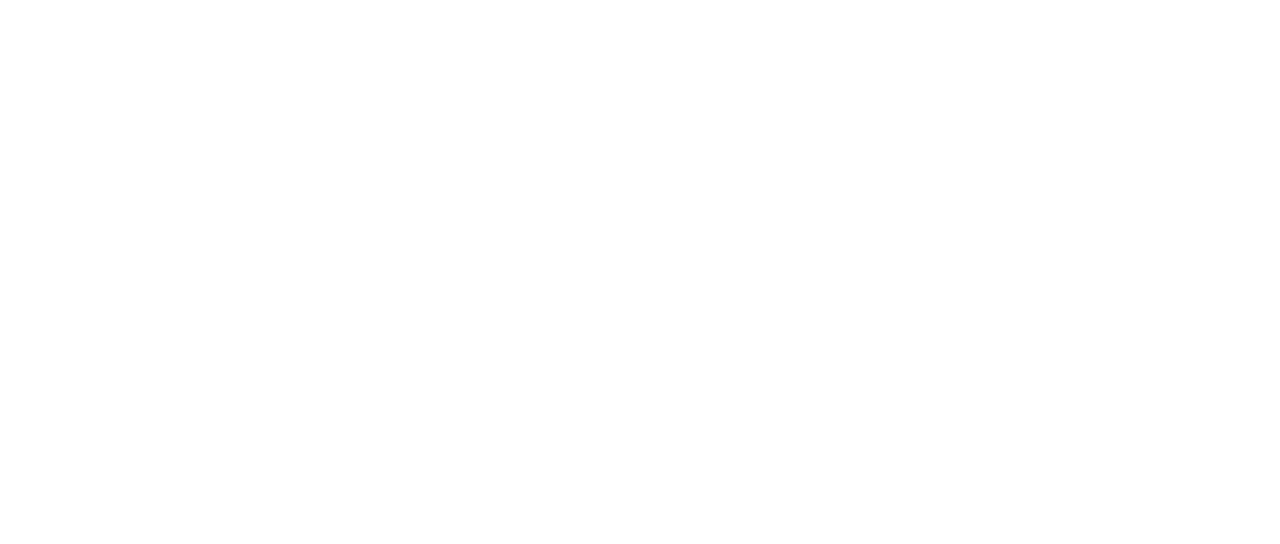
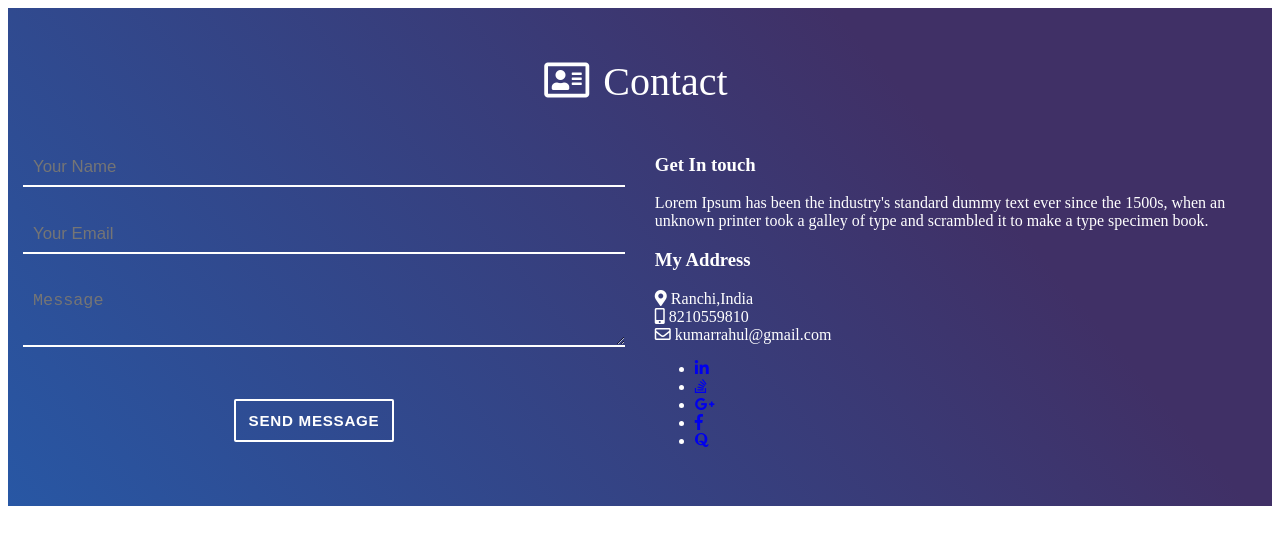
Before and after one commit to RAHULKUMARNATHU/Learning-CSS, a plain HTML site: page Gradient/index.html in a window 1280 px wide. Drawn offline with Linux system fonts and the light colour scheme.

Commit message:
final commit for index

```diff
--- a/Gradient/index.html
+++ b/Gradient/index.html
@@ -0,0 +1,91 @@
+<!DOCTYPE html>
+<html lang="en">
+<head>
+    <meta charset="UTF-8">
+    <meta http-equiv="X-UA-Compatible" content="IE=edge">
+    <meta name="viewport" content="width=device-width, initial-scale=1.0">
+    <title>Contact-Section</title>
+    <link rel="stylesheet" type="text/css" href="style.css">
+    <link rel = "stylesheet" href="https://use.fontawesome.com/releases/v5.7.1/css/all.css" integrity="sha384-fnmOCqbTlWIlj8LyTjo7mOUStjsKC4pOpQbqyi7RrhN7udi9RwhKkMHpvLbHG9Sr" crossorigin="anonymous">
+</head>
+<body>
+  <section id ="contact">
+    <h1 class="section-heading mb50px">
+        <span>
+            <i class="far fa-address-card"></i>
+        </span>
+        <span>Contact</span>
+    </h1>
+    <div id="contact-container">
+        <div id="contact-form-container">
+            <form id = "contact-form">
+                <input id ="input-name" name="input-name" type="text" placeholder = "Your Name">
+                <input id ="input-email" name="input-email" type="email" placeholder = "Your Email">
+                <textarea id="input-message" name="input-message" rows="2" cols=40 placeholder="Message"></textarea>
+                <button class="sub-btn" type = "submit">SEND MESSAGE</button>
+            </form>
+            </div>
+            <div id ="my-details-container">
+                <h3> Get In touch </h3>
+
+                <p> Lorem Ipsum has been the industry's
+                    standard dummy text ever since the 1500s,
+                     when an unknown printer took a galley of
+                     type and scrambled it
+                    to make a type specimen book. </p>
+            <h3>My Address </h3>
+    <div class ="my-details-info-container">
+        <i class="fas fa-map-marker-alt"></i>
+               <span>Ranchi,India</span>
+    </div>
+    <div class="my-details-info-container">
+        <i class="fas fa-mobile-alt"></i>
+        <span>8210559810</span>
+    </div>
+    <div class="my-details-info-container">
+        <i class="far fa-envelope"></i>
+        <span>kumarrahul@gmail.com</span>
+    </div>
+
+    <div class="text-center social-icons">
+
+        <ul class="horizontal-list">
+
+            <li>
+                <a href="https://www.linkedin.com/in/rahul-kumar-a85a9a202/">
+                    <i class="fab fa-linkedin-in"></i>
+                </a>
+            </li>
+
+            <li>
+                <a href="#" target="_blank">
+                    <i class="fab fa-stack-overflow"></i>
+                </a>
+            </li>
+
+            <li>
+                <a href="#" target="_blank">
+                    <i class="fab fa-google-plus-g"></i>
+                </a>
+            </li>
+
+            <li>
+                <a href="https://www.facebook.com/rahul.kumar.nathu">
+                    <i class="fab fa-facebook-f"></i>
+                </a>
+            </li>
+
+            <li>
+                <a href="#" target="_blank">
+                    <i class="fab fa-quora"></i>
+                </a>
+            </li>
+        </ul>
+    </div>
+
+
+
+</section>
+</div>
+</body>
+</html>
--- a/Gradient/style.css
+++ b/Gradient/style.css
@@ -0,0 +1,77 @@
+section{
+    width:100%;
+    display:flex;
+    flex-direction:column;
+    align-items:center;
+}
+.section-heading{
+    width:auto;
+    padding :20px 10px 10px;
+    font-weight:400;
+}
+
+
+.section-heading span{
+    font-size : 40px;
+    color:#2857a4;
+    display:inline-block;
+    padding-top : 10px;
+    margin-right:0.5rem;
+}
+
+
+.mb75px{
+    margin-bottom: 75px;
+}
+
+#contact{
+    background-color: #0abcf9;
+    background-image: linear-gradient(50deg, #2857a4 0%, #403066 74%);
+    color:white;
+    padding-bottom: 40px;
+}
+
+#contact h1 , #contact h1 span{
+    color:white;
+}
+#contact-container{
+    display: flex;
+}
+
+#contact-form input , textarea{
+    max-width: 90%;
+    margin:15px;
+    padding:4px 10px;
+    border : 0px solid transparent;
+    border-bottom: 2px solid white;
+    color: var(--contact-light-text-color);
+    background: transparent;
+    width: 90%;
+    line-height: 1.6;
+    font-size: 1.05rem;
+
+}
+
+
+
+#contact-form button[type="submit"] {
+    background: transparent;
+    /*#1a1a1a;*/
+    font-size: 0.95rem;
+    border: 2px solid white;
+    margin-top: 5%;
+    margin-left: 35%;
+    border-radius: 2px;
+    color: white;
+    font-family: sans-serif;
+    font-weight: 700;
+    letter-spacing: 0.046875em;
+    line-height: 1;
+    padding: 0.8em 0.8em 0.78em;
+    text-transform: uppercase;
+}
+
+#contact-form button:hover {
+    background: white;
+    color: #13386fe0;
+}
```
Also changed, not shown: Resume/index.html (+1 -3 lines).
